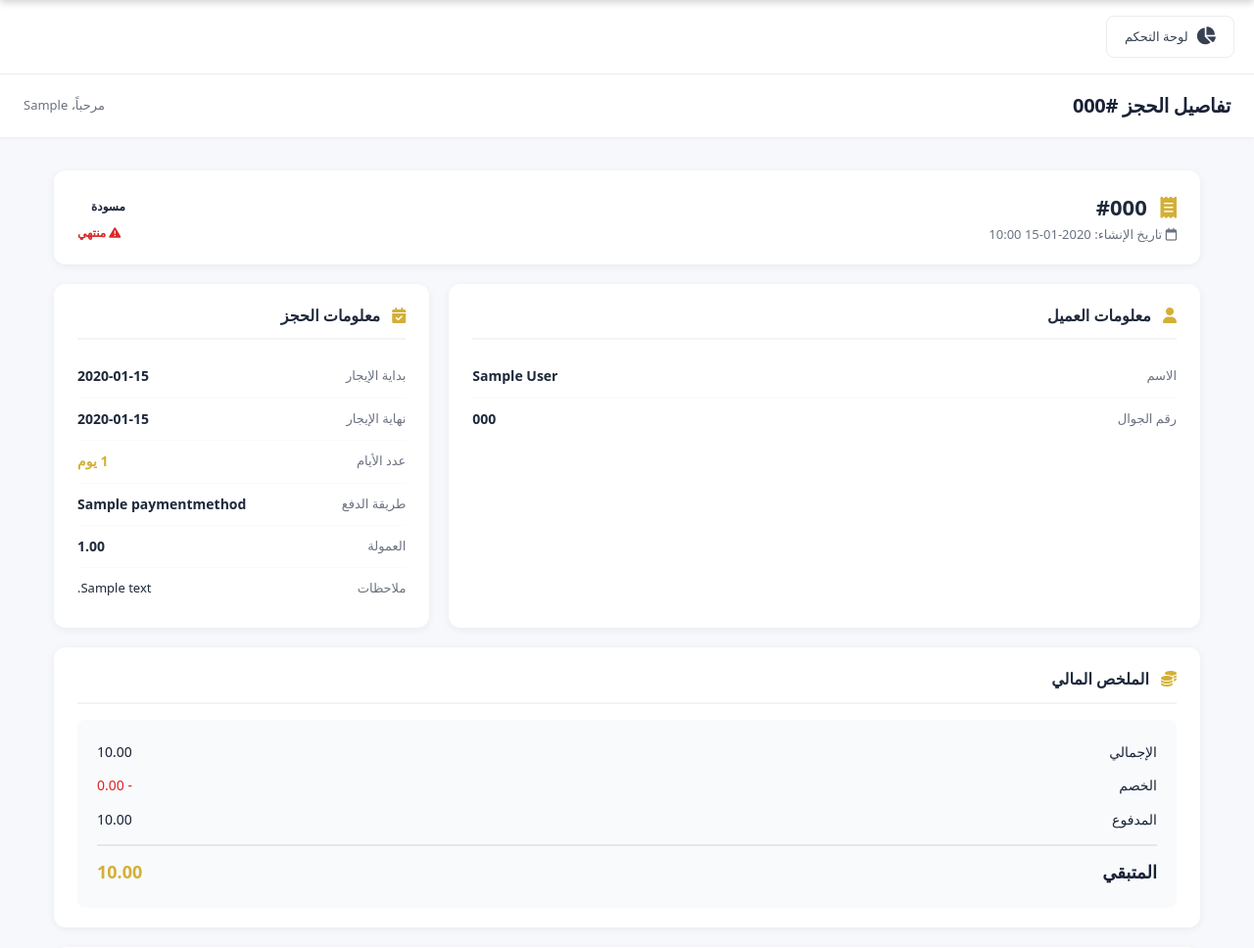
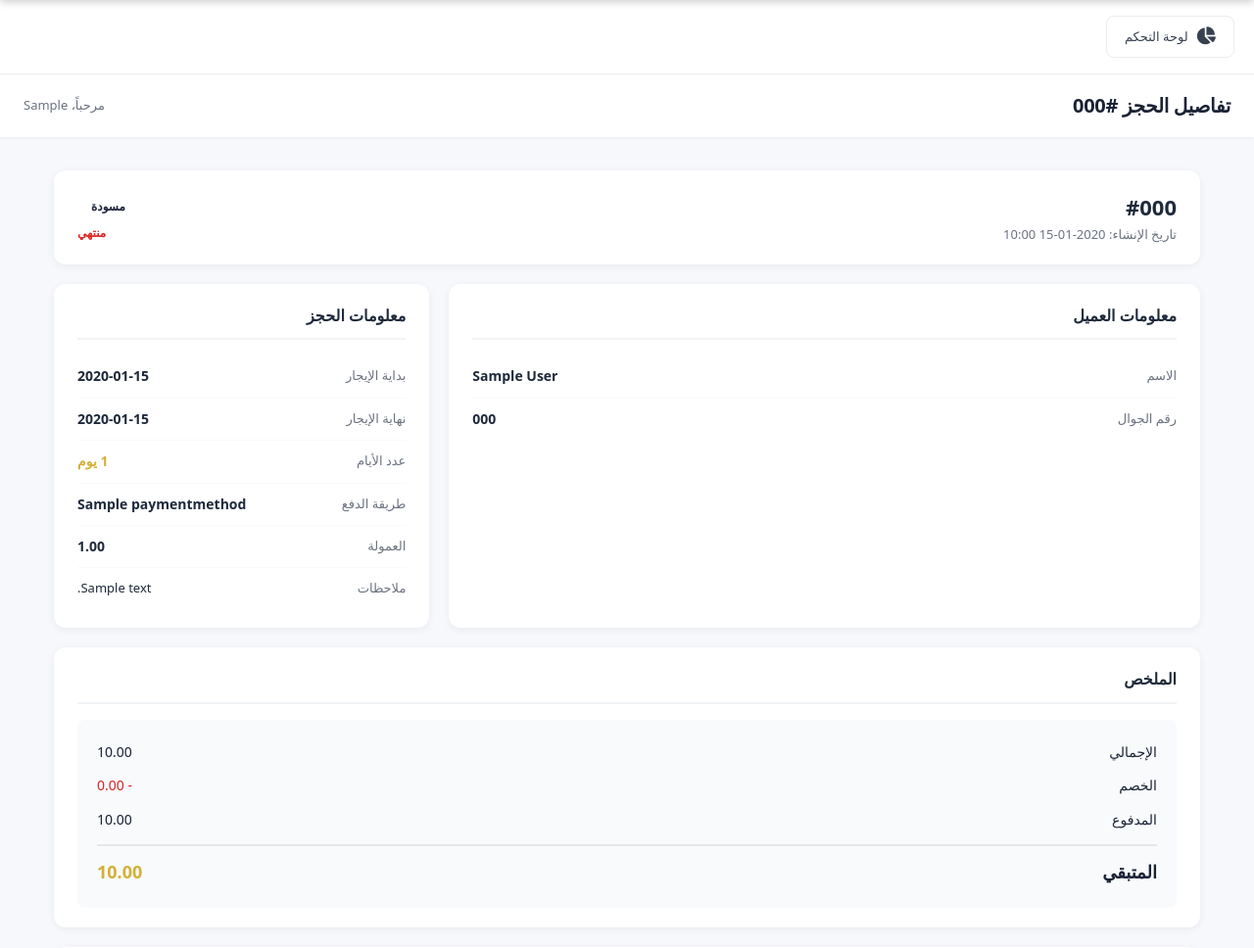
Before and after one commit to tyransoft/dressrentsystem, a Django app: page /reservation/1/ in a window 1280 px wide. Shown: the part 56-1024 px from the top of the page at 98% size. Run offline with Django 5.2, Linux system fonts and the light colour scheme; a user stored in the database is signed in; tables that the repository leaves empty hold one stand-in row (values such as "Sample post"); grey boxes marked "Sample" are stand-in pictures.

Commit message:
uienckls

```diff
--- a/project/templates/reservation_detail.html
+++ b/project/templates/reservation_detail.html
@@ -532,15 +532,14 @@
 
 <div class="detail-container">
 
-    <!-- ===== HEADER ===== -->
     <div class="detail-header">
         <div>
             <div class="invoice-number">
-                <i class="fa-solid fa-receipt" style="color: #D4AF37; margin-left: 8px;"></i>
+
                 #{{ reservation.invoice_number }}
             </div>
             <div class="invoice-date">
-                <i class="fa-regular fa-calendar"></i>
+
                 تاريخ الإنشاء: {{ reservation.created_at|date:'Y-m-d H:i' }}
             </div>
         </div>
@@ -550,19 +549,17 @@
             </span>
             {% if reservation.is_overdue %}
             <span style="color: #dc2626; font-size: 12px; font-weight: 600;">
-                <i class="fa-solid fa-triangle-exclamation"></i> منتهي
+                 منتهي
             </span>
             {% endif %}
         </div>
     </div>
 
-    <!-- ===== DETAIL GRID ===== -->
     <div class="detail-grid">
 
-        <!-- Customer Info -->
         <div class="detail-card">
             <div class="card-title">
-                <i class="fa-solid fa-user"></i> معلومات العميل
+                 معلومات العميل
             </div>
             <div class="info-row">
                 <span class="label">الاسم</span>
@@ -586,10 +583,9 @@
             {% endif %}
         </div>
 
-        <!-- Reservation Info -->
         <div class="detail-card">
             <div class="card-title">
-                <i class="fa-solid fa-calendar-check"></i> معلومات الحجز
+                معلومات الحجز
             </div>
             <div class="info-row">
                 <span class="label">بداية الإيجار</span>
@@ -620,10 +616,9 @@
         </div>
     </div>
 
-    <!-- ===== FINANCIAL SUMMARY ===== -->
     <div class="detail-card" style="margin-bottom: 20px;">
         <div class="card-title">
-            <i class="fa-solid fa-coins"></i> الملخص المالي
+             الملخص
         </div>
         <div class="summary-box">
             <div class="summary-row">
@@ -647,7 +642,6 @@
         </div>
     </div>
 
-    <!-- ===== PRODUCTS SECTION ===== -->
     <div class="products-section">
         <div class="section-header">
             <h3>
@@ -659,7 +653,6 @@
             </span>
         </div>
 
-        <!-- Desktop Table -->
         <div class="table-wrap">
             <table class="products-table">
                 <thead>
@@ -708,7 +701,6 @@
             </table>
         </div>
 
-        <!-- Mobile Cards -->
         <div class="product-mobile-cards">
             {% for item_data in items_data %}
             <div class="product-mobile-card">
@@ -751,7 +743,6 @@
         </div>
     </div>
 
-    <!-- ===== ACTIONS ===== -->
     <div class="detail-actions">
         <a href="{% url 'reservations_list' %}" class="btn-back">
             <i class="fa-solid fa-arrow-right"></i> العودة للحجوزات
```
